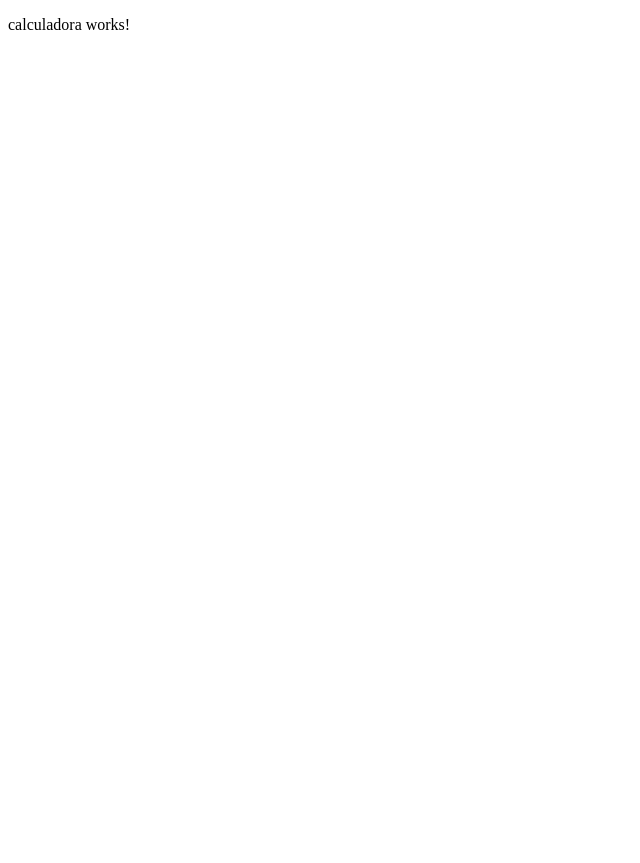
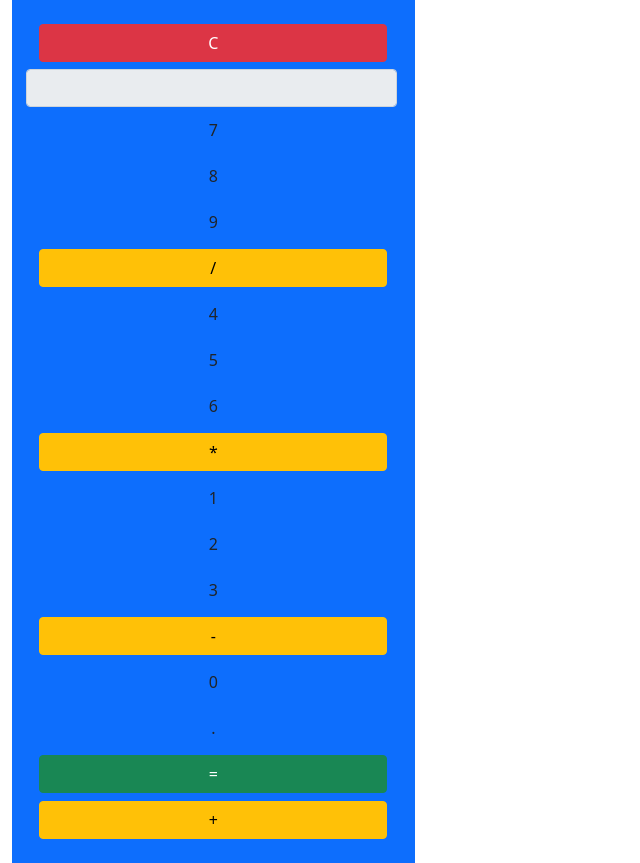
Before and after one commit to edsouzasilv150/calculadora_angular12, an Angular app: page / in a window 1280 px wide. Shown: the whole page, without its empty margins (0-640 px from the left). Before the commit the page ends 800 px from the top, so only its background shows below. Built offline with nearby package versions, Linux system fonts and the light colour scheme.

Commit message:
injeção de dependencia no construtor, inserindo código html

```diff
--- a/angular.json
+++ b/angular.json
@@ -30,7 +30,8 @@
               "src/assets"
             ],
             "styles": [
-              "src/styles.css"
+              "src/styles.css",
+              "node_modules/bootstrap/dist/css/bootstrap.min.css"
             ],
             "scripts": []
           },
--- a/package.json
+++ b/package.json
@@ -18,6 +18,7 @@
     "@angular/platform-browser": "~12.2.0",
     "@angular/platform-browser-dynamic": "~12.2.0",
     "@angular/router": "~12.2.0",
+    "bootstrap": "^5.1.0",
     "rxjs": "~6.6.0",
     "tslib": "^2.3.0",
     "zone.js": "~0.11.4"
--- a/src/app/calculadora/calculadora.module.ts
+++ b/src/app/calculadora/calculadora.module.ts
@@ -2,6 +2,7 @@
 import { CommonModule } from '@angular/common';
 
 import { CalculadoraComponent } from './componentes';
+import { CalculadoraService } from './servicos';
 
 @NgModule({
   declarations: [
@@ -12,6 +13,9 @@
   ],
   exports: [
     CalculadoraComponent
+  ],
+  providers: [
+    CalculadoraService
   ]
 })
 export class CalculadoraModule { }
--- a/src/app/calculadora/componentes/calculadora.component.css
+++ b/src/app/calculadora/componentes/calculadora.component.css
@@ -0,0 +1,15 @@
+.kz-btn {
+    width: 90%;
+    margin: 4px;
+}
+.kz-input-text {
+    margin-top: 3px;
+    width: 96%;
+    margin-left: 6px;
+}
+.kz-pad-20 {
+    padding: 20px;
+}
+.col-xs-3, .col-xs-9 {
+    padding: 0px;
+}
--- a/src/app/calculadora/componentes/calculadora.component.html
+++ b/src/app/calculadora/componentes/calculadora.component.html
@@ -1 +1,147 @@
-<p>calculadora works!</p>
+<div class="container-fluid">
+  <form>
+    <div class="row">
+      <div class="col-xs-8 col-sm-6 col-md-4">
+        <div
+          class="text-center bg-primary img-rounded kz-pad-20">
+          <div class="row">
+            <div class="col-xs-3">
+              <button
+                type="button"
+                class="btn btn-danger kz-btn">C
+              </button>
+            </div>
+            <div class="col-xs-9">
+              <input
+                type="text"
+                class="form-control text-right kz-input-text"
+                id="display"
+                name="display"
+                readonly>
+            </div>
+          </div>
+          <div class="row">
+            <div class="col-xs-3">
+              <button
+                type="button"
+                class="btn btn-default kz-btn"
+                id="btn7">7
+              </button>
+            </div>
+            <div class="col-xs-3">
+              <button
+                type="button"
+                class="btn btn-default kz-btn"
+                id="btn8">8
+              </button>
+            </div>
+            <div class="col-xs-3">
+              <button
+                type="button"
+                class="btn btn-default kz-btn"
+                id="btn9">9
+              </button>
+            </div>
+            <div class="col-xs-3">
+              <button
+                type="button"
+                class="btn btn-warning kz-btn"
+                id="btnDivisao">/
+              </button>
+            </div>
+          </div>
+          <div class="row">
+            <div class="col-xs-3">
+              <button
+                type="button"
+                class="btn btn-default kz-btn"
+                id="btn4">4
+              </button>
+            </div>
+            <div class="col-xs-3">
+              <button
+                type="button"
+                class="btn btn-default kz-btn"
+                id="btn5">5
+              </button>
+            </div>
+            <div class="col-xs-3">
+              <button
+                type="button"
+                class="btn btn-default kz-btn"
+                id="btn6">6
+              </button>
+            </div>
+            <div class="col-xs-3">
+              <button
+                type="button"
+                class="btn btn-warning kz-btn"
+                id="btnMIltiplicacao">*
+              </button>
+            </div>
+          </div>
+          <div class="row">
+            <div class="col-xs-3">
+              <button
+                type="button"
+                class="btn btn-default kz-btn"
+                id="btn1">1
+              </button>
+            </div>
+            <div class="col-xs-3">
+              <button
+                type="button"
+                class="btn btn-default kz-btn"
+                id="btn2">2
+              </button>
+            </div>
+            <div class="col-xs-3">
+              <button
+                type="button"
+                class="btn btn-default kz-btn"
+                id="btn3">3
+              </button>
+            </div>
+            <div class="col-xs-3">
+              <button
+                type="button"
+                class="btn btn-warning kz-btn"
+                id="btnSubtracao">-
+              </button>
+            </div>
+          </div>
+          <div class="row">
+            <div class="col-xs-3">
+              <button
+                type="button"
+                class="btn btn-default kz-btn"
+                id="btn0">0
+              </button>
+            </div>
+            <div class="col-xs-3">
+              <button
+                type="button"
+                class="btn btn-default kz-btn"
+                id="btnDecimal">.
+              </button>
+            </div>
+            <div class="col-xs-3">
+              <button
+                type="button"
+                class="btn btn-success kz-btn"
+                id="btnCalcular">=
+              </button>
+            </div>
+            <div class="col-xs-3">
+              <button
+                type="button"
+                class="btn btn-warning kz-btn"
+                id="btnSoma">+
+              </button>
+            </div>
+          </div>
+        </div>
+      </div>
+    </div>
+  </form>
+</div>
--- a/src/app/calculadora/componentes/calculadora.component.ts
+++ b/src/app/calculadora/componentes/calculadora.component.ts
@@ -1,4 +1,6 @@
 import { Component, OnInit } from '@angular/core';
+
+import { CalculadoraService } from '../servicos'
 
 @Component({
   selector: 'app-calculadora',
@@ -7,7 +9,7 @@
 })
 export class CalculadoraComponent implements OnInit {
 
-  constructor() { }
+  constructor(private calculadoraService: CalculadoraService) { }
 
   ngOnInit(): void {
   }
--- a/src/app/calculadora/index.ts
+++ b/src/app/calculadora/index.ts
@@ -1 +1,3 @@
 export * from './calculadora.module';
+export * from './componentes';
+export * from './servicos';
```
Also changed, not shown: 1 other file (tests, documents, lock files or other folders).
